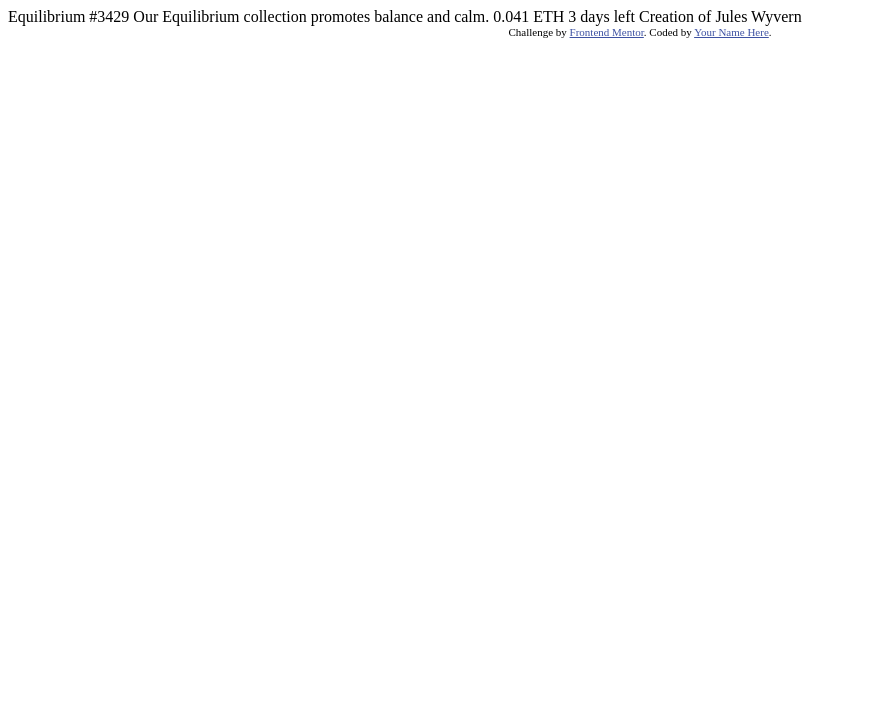
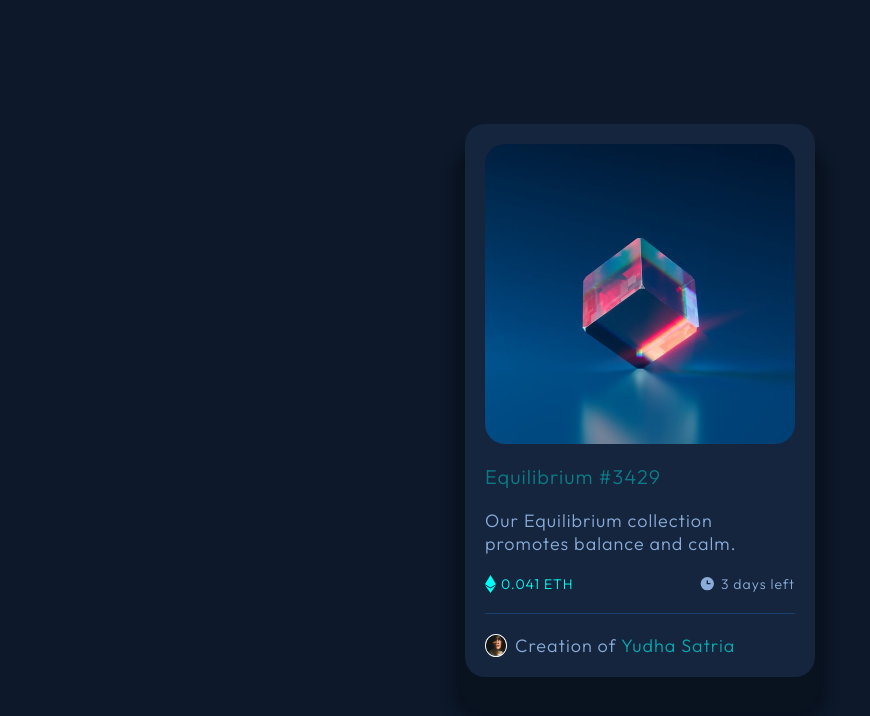
Before and after one commit to yudari/nft-preview-card-component-main, a website: page index.html in a window 1280 px wide. Shown: the whole page, without its empty margins (0-870 px from the left). Drawn offline with Linux system fonts and the light colour scheme.

Commit message:
Final desain card

```diff
--- a/index.html
+++ b/index.html
@@ -1,33 +1,99 @@
 <!DOCTYPE html>
 <html lang="en">
-<head>
-  <meta charset="UTF-8">
-  <meta name="viewport" content="width=device-width, initial-scale=1.0"> <!-- displays site properly based on user's device -->
+  <head>
+    <meta charset="UTF-8" />
+    <meta name="viewport" content="width=device-width, initial-scale=1.0" />
+    <!-- displays site properly based on user's device -->
 
-  <link rel="icon" type="image/png" sizes="32x32" href="./images/favicon-32x32.png">
+    <link
+      rel="apple-touch-icon"
+      sizes="180x180"
+      href="./images/apple-touch-icon.png"
+    />
+    <link
+      rel="icon"
+      type="image/png"
+      sizes="32x32"
+      href="./images/favicon-32x32.png"
+    />
+    <link
+      rel="icon"
+      type="image/png"
+      sizes="16x16"
+      href="./images/favicon-16x16.png"
+    />
+    <link rel="manifest" href="./images/site.webmanifest" />
+    <!-- Google Fonts -->
+    <link rel="preconnect" href="https://fonts.googleapis.com" />
+    <link rel="preconnect" href="https://fonts.gstatic.com" crossorigin />
+    <link
+      href="https://fonts.googleapis.com/css2?family=Outfit:wght@300;400;600&display=swap"
+      rel="stylesheet"
+    />
 
-  <title>Frontend Mentor | NFT preview card component</title>
+    <!-- css -->
+    <link rel="stylesheet" href="./public/css/styles.css" type="text/css" />
 
-  <!-- Feel free to remove these styles or customise in your own stylesheet 👍 -->
-  <style>
-    .attribution { font-size: 11px; text-align: center; }
-    .attribution a { color: hsl(228, 45%, 44%); }
-  </style>
-</head>
-<body>
+    <title>Frontend Mentor | NFT preview card component</title>
 
-  Equilibrium #3429
+    <!-- Feel free to remove these styles or customise in your own stylesheet 👍 -->
+  </head>
+  <body>
+    <section class="content">
+      <div class="card-eth">
+        <div class="card-header" id="headerOverlay">
+          <img src="./images/image-equilibrium.jpg" alt="img-header-card" />
+          <div class="overlay"></div>
+          <svg
+            class="view-icon"
+            width="48"
+            height="48"
+            xmlns="http://www.w3.org/2000/svg"
+          >
+            <g fill="none" fill-rule="evenodd">
+              <path d="M0 0h48v48H0z" />
+              <path
+                d="M24 9C14 9 5.46 15.22 2 24c3.46 8.78 12 15 22 15 10.01 0 18.54-6.22 22-15-3.46-8.78-11.99-15-22-15Zm0 25c-5.52 0-10-4.48-10-10s4.48-10 10-10 10 4.48 10 10-4.48 10-10 10Zm0-16c-3.31 0-6 2.69-6 6s2.69 6 6 6 6-2.69 6-6-2.69-6-6-6Z"
+                fill="#fff"
+                fill-rule="nonzero"
+              />
+            </g>
+          </svg>
+        </div>
+        <div class="card-body">
+          <a href="#" class="title-body">Equilibrium #3429</a>
+          <p class="content">
+            Our Equilibrium collection promotes balance and calm.
+          </p>
+          <div class="info-eth">
+            <p>
+              <svg width="11" height="18" xmlns="http://www.w3.org/2000/svg">
+                <path
+                  d="M11 10.216 5.5 18 0 10.216l5.5 3.263 5.5-3.262ZM5.5 0l5.496 9.169L5.5 12.43 0 9.17 5.5 0Z"
+                  fill="#00FFF8"
+                />
+              </svg>
+              <span> 0.041 ETH </span>
+            </p>
+            <p>
+              <svg width="17" height="17" xmlns="http://www.w3.org/2000/svg">
+                <path
+                  d="M8.305 2.007a6.667 6.667 0 1 0 0 13.334 6.667 6.667 0 0 0 0-13.334Zm2.667 7.334H8.305a.667.667 0 0 1-.667-.667V6.007a.667.667 0 0 1 1.334 0v2h2a.667.667 0 0 1 0 1.334Z"
+                  fill="#8BACD9"
+                />
+              </svg>
+              3 days left
+            </p>
+          </div>
+        </div>
+        <div class="card-bottom">
+          <img src="./images/image-avatar.png" alt="bottom-profil-foto" />
 
-  Our Equilibrium collection promotes balance and calm.
+          <p>Creation of <a href="#">Yudha Satria</a></p>
+        </div>
+      </div>
+    </section>
 
-  0.041 ETH
-  3 days left
-
-  Creation of Jules Wyvern
-
-  <div class="attribution">
-    Challenge by <a href="https://www.frontendmentor.io?ref=challenge" target="_blank">Frontend Mentor</a>.
-    Coded by <a href="#">Your Name Here</a>.
-  </div>
-</body>
+    <script src="./public/js/script.js"></script>
+  </body>
 </html>
--- /dev/null
+++ b/public/css/styles.css
@@ -0,0 +1,186 @@
+/* Variables */
+:root {
+  --font-family: 'Outfit', sans-serif;
+  --light-font: 300;
+  --normal-font: 400;
+  --semibold-font: 600;
+  --bold-font: 700;
+  --bolder-font: 900;
+  --bg-color: hsl(217, 54%, 11%);
+  --primary-color: hsl(215, 51%, 70%);
+  --secondary-color: hsl(178, 100%, 50%);
+  --primary-shadow: #8b8eaf;
+  --secondary-shadow: #a17a69;
+  --bottom-margin: 0.5rem;
+  --bottom-margin-2: 1rem;
+  --line-height: 1.7rem;
+  --transition: 0.3s;
+  --fontSize: 18px;
+}
+
+html {
+  scroll-behavior: smooth;
+}
+
+a {
+  text-decoration: none;
+}
+/* CSS Resets */
+* {
+  margin: 0;
+  padding: 0;
+  box-sizing: border-box;
+  /* border: 2px solid red; */
+}
+
+ul {
+  list-style-type: none;
+}
+
+body {
+  font-family: var(--font-family);
+  background-color: var(--bg-color);
+  height: 100%;
+}
+
+section.content {
+  width: 100vw;
+  height: 100vh;
+  background-color: hsl(217, 54%, 11%);
+  display: flex;
+  align-items: center;
+  justify-content: center;
+}
+
+.card-eth {
+  width: 350px;
+  padding: 20px;
+  background-color: hsl(216, 50%, 16%);
+  -webkit-box-shadow: 0px 33px 10px 14px rgb(8, 16, 28, 0.75);
+  -moz-box-shadow: 0px 33px 10px 14px rgb(8, 16, 28, 0.75);
+  box-shadow: 0px 33px 10px 14px rgb(8, 16, 28, 0.75);
+}
+
+.card-header {
+  position: relative;
+  border-radius: 20px;
+  height: 300px;
+  overflow: hidden;
+  display: flex;
+  flex-direction: column;
+  align-items: center;
+  justify-content: center;
+  cursor: pointer;
+}
+
+.card-header img {
+  width: 100%;
+  background-size: cover;
+  height: 100%;
+}
+.overlay {
+  width: 100%;
+  background-color: var(--secondary-color);
+  position: absolute;
+  top: 0;
+  height: 100%;
+  opacity: 0%;
+  border-radius: 20px;
+  transition: opacity 0.2s;
+}
+.view-icon {
+  position: absolute;
+  opacity: 0%;
+  transition: opacity 0.3s;
+}
+
+.card-body {
+  margin-top: 20px;
+  display: flex;
+  flex-direction: column;
+  align-items: flex-start;
+  row-gap: 20px;
+  border-bottom: 1px solid hsl(214, 61%, 27%);
+  padding-bottom: 20px;
+}
+.title-body {
+  color: var(--secondary-color);
+  opacity: 40%;
+  letter-spacing: 1px;
+  font-size: 20px;
+  display: inline-block;
+}
+.title-body:hover {
+  opacity: 100%;
+}
+.content {
+  letter-spacing: 1px;
+  font-size: 18px;
+  color: hsl(215, 51%, 70%);
+  font-weight: var(--light-font);
+}
+.info-eth {
+  display: flex;
+  width: 100%;
+  justify-content: space-between;
+}
+.info-eth > p:first-child {
+  color: var(--secondary-color);
+  font-size: 14px;
+  display: flex;
+  align-items: center;
+  column-gap: 5px;
+}
+.info-eth > p:last-child {
+  color: hsl(215, 51%, 70%);
+  font-size: 14px;
+  display: flex;
+  align-items: center;
+  column-gap: 5px;
+}
+.card-bottom {
+  width: 100%;
+  margin-top: 20px;
+  display: flex;
+  column-gap: 8px;
+}
+.card-bottom > img {
+  width: 22px;
+  border: 1px solid white;
+  border-radius: 50%;
+  background-size: cover;
+}
+.card-bottom > p {
+  font-size: var(--fontSize);
+}
+.card-bottom > p > a {
+  text-decoration: none;
+  color: var(--secondary-color);
+  opacity: 60%;
+}
+.card-bottom > p > a:hover {
+  opacity: 100%;
+}
+
+@media (min-width: 768px) {
+  .card-eth {
+    border-radius: 20px;
+  }
+}
+
+/* Medium devices (tablets, 768px and up) */
+@media (max-width: 768px) {
+  .card-eth {
+    border-radius: 20px;
+  }
+}
+
+/* Small devices (landscape phones, 576px and up) */
+@media (max-width: 411px) {
+  .card-eth {
+    border-radius: 20px;
+    -webkit-box-shadow: 0px 33px 10px 0px rgb(8, 16, 28, 0.75);
+    -moz-box-shadow: 0px 33px 10px 0px rgb(8, 16, 28, 0.75);
+    box-shadow: 0px 33px 10px 0px rgb(8, 16, 28, 0.75);
+  }
+}
--- /dev/null
+++ b/public/js/script.js
@@ -0,0 +1,16 @@
+const headerOverlay = document.querySelector('#headerOverlay')
+const kotak1Overlay = document.querySelector('.overlay')
+const kotak2Overlay = document.querySelector('.view-icon')
+headerOverlay.addEventListener('mouseenter', (e) => {
+  e.preventDefault()
+
+  kotak1Overlay.style.opacity = '40%'
+  kotak2Overlay.style.opacity = '40%'
+})
+
+headerOverlay.addEventListener('mouseleave', (e) => {
+  e.preventDefault()
+
+  kotak1Overlay.style.opacity = '0%'
+  kotak2Overlay.style.opacity = '0%'
+})
```
Also changed, not shown: package.json (added, +20 -0 lines), images/android-chrome-192x192.png (added), images/android-chrome-512x512.png (added), images/apple-touch-icon.png (added), images/favicon-16x16.png (added), images/favicon-32x32.png, images/favicon.ico (added), images/site.webmanifest (added).
